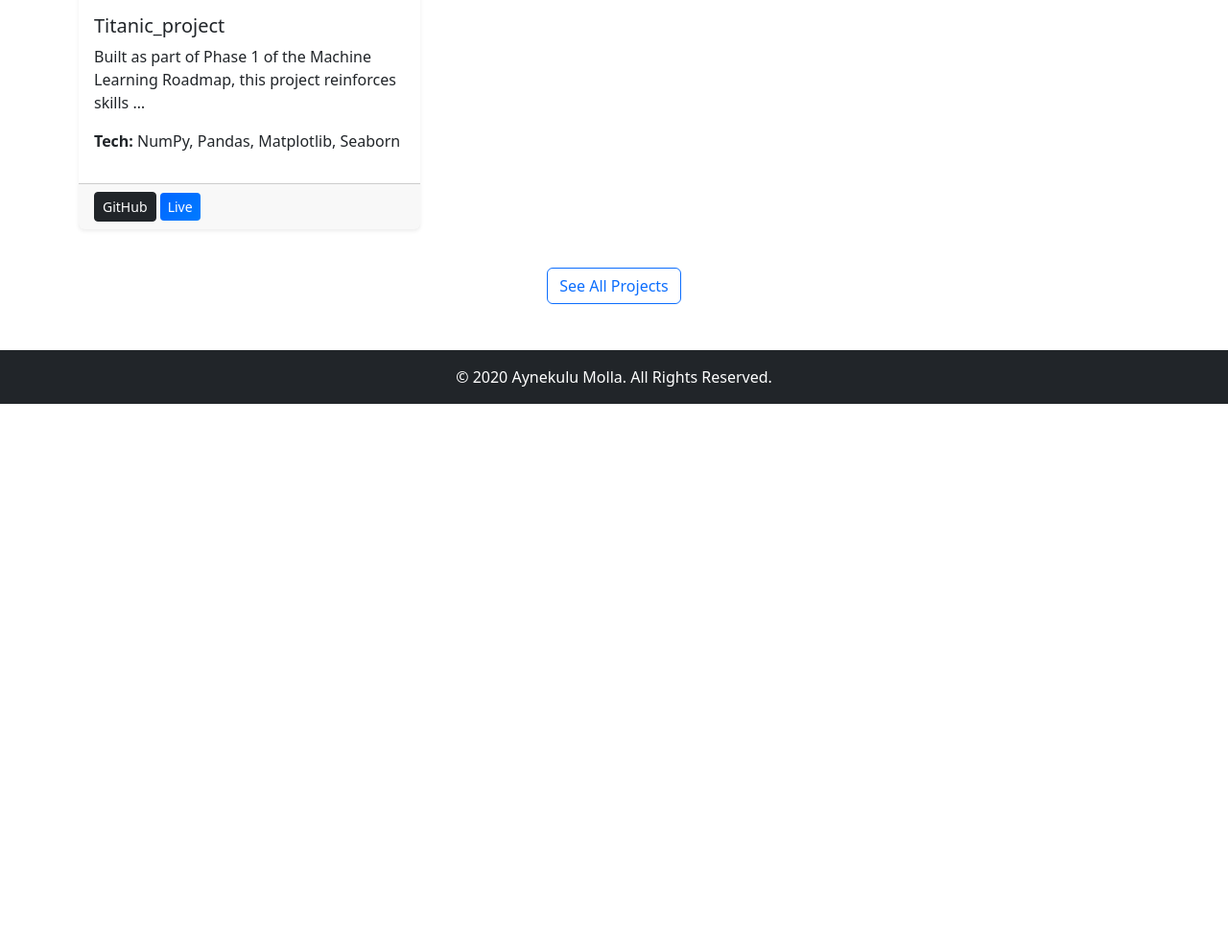
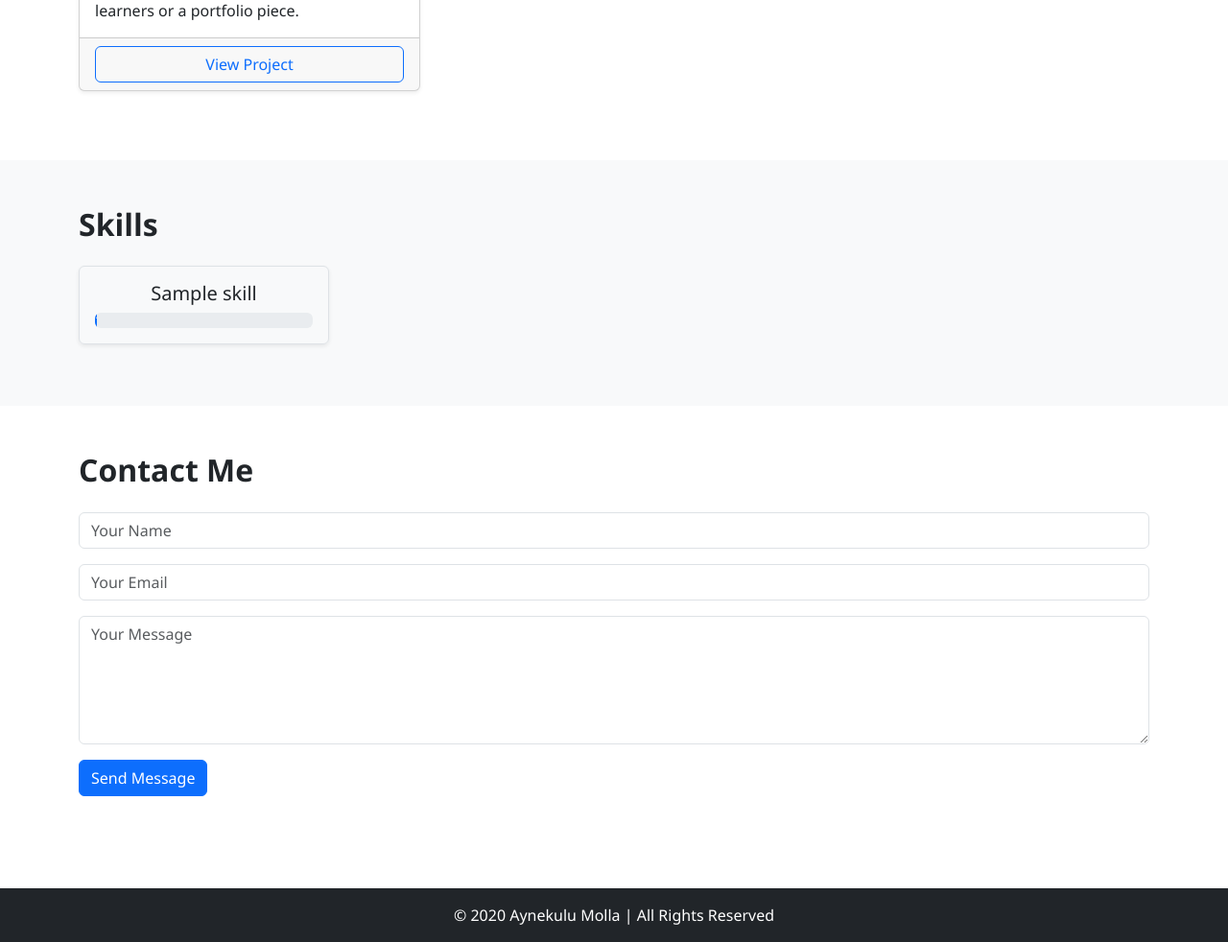
Before and after one commit to Aynekulu-Dev/portfolio, a Django app: template main/templates/home.html in a window 1280 px wide. Shown: the part 945-1927 px from the top of the page at 96% size. Before the commit the page ends 1366 px from the top, so only its background shows below. Run offline with Django 5.2, Linux system fonts and the light colour scheme; data comes from the database, SQL or seed files in the repository; tables that the repository leaves empty hold one stand-in row (values such as "Sample post"); the template is opened without the code that fills it: values that come from a table or form of the project are taken from there, most other values are stand-ins (such as "Sample title", 1, 10 or a date in 2020).

Commit message:
Add modern frontend templates, CSS, JS for portfolio

```diff
--- a/main/templates/base.html
+++ b/main/templates/base.html
@@ -1,12 +1,15 @@
-
 {% load static %}
 <!DOCTYPE html>
 <html lang="en">
 <head>
     <meta charset="UTF-8">
     <meta name="viewport" content="width=device-width, initial-scale=1.0">
-    <title>{% block title %}Portfolio{% endblock %}</title>
+    <title>{% block title %}Aynekulu Molla Portfolio{% endblock %}</title>
+
+    <!-- Bootstrap CSS -->
     <link href="https://cdn.jsdelivr.net/npm/bootstrap@5.3.0/dist/css/bootstrap.min.css" rel="stylesheet">
+
+    <!-- Custom CSS -->
     <link rel="stylesheet" href="{% static 'css/style.css' %}">
 </head>
 <body>
@@ -19,24 +22,26 @@
         </button>
         <div class="collapse navbar-collapse" id="navbarNav">
           <ul class="navbar-nav ms-auto">
-            <li class="nav-item"><a class="nav-link" href="/">Home</a></li>
-            <li class="nav-item"><a class="nav-link" href="/about/">About</a></li>
-            <li class="nav-item"><a class="nav-link" href="/projects/">Projects</a></li>
-            <li class="nav-item"><a class="nav-link" href="/contact/">Contact</a></li>
+            <li class="nav-item"><a class="nav-link" href="#projects">Projects</a></li>
+            <li class="nav-item"><a class="nav-link" href="#skills">Skills</a></li>
+            <li class="nav-item"><a class="nav-link" href="#contact">Contact</a></li>
           </ul>
         </div>
       </div>
     </nav>
 
-    <main class="container mt-5">
-        {% block content %}{% endblock %}
-    </main>
+    <!-- Main content -->
+    {% block content %}
+    {% endblock %}
 
+    <!-- Footer -->
     <footer class="bg-dark text-white text-center py-3 mt-5">
-      &copy; {{ now|date:"Y" }} Aynekulu Molla. All Rights Reserved.
+        &copy; {{ year }} Aynekulu Molla | All Rights Reserved
     </footer>
 
+    <!-- Bootstrap JS -->
     <script src="https://cdn.jsdelivr.net/npm/bootstrap@5.3.0/dist/js/bootstrap.bundle.min.js"></script>
+    <!-- Custom JS -->
     <script src="{% static 'js/script.js' %}"></script>
 </body>
 </html>
--- a/main/templates/home.html
+++ b/main/templates/home.html
@@ -1,60 +1,74 @@
 {% extends 'base.html' %}
-{% block title %}Home - Portfolio{% endblock %}
+{% block title %}Home | Aynekulu Molla{% endblock %}
 {% block content %}
+<!-- Hero Section -->
+<section class="hero text-center py-5 bg-light">
+    <div class="container">
+        <h1 class="display-4 fw-bold">Hi, I'm Aynekulu Molla</h1>
+        <p class="lead">I build modern and responsive web applications</p>
+        <a href="#projects" class="btn btn-primary mt-3">View My Work</a>
+    </div>
+</section>
 
-<!-- Hero Section -->
-<div class="text-center py-5 bg-light rounded shadow-sm mb-5">
-    <h1 class="display-4 fw-bold">Hi, I'm Aynekulu Molla</h1>
-    <p class="lead">Software Engineer | Python | Django | Machine Learning</p>
-    <a href="/projects/" class="btn btn-primary btn-lg mt-3">View My Projects</a>
-</div>
-
-<!-- Skills Section -->
-<h2 class="mb-4">My Skills</h2>
-<div class="row mb-5">
-    {% for skill in skills %}
-    <div class="col-md-6 mb-3">
-        <h5 class="fw-semibold">{{ skill.name }}</h5>
-        <div class="progress rounded-pill" style="height: 25px;">
-            <div class="progress-bar progress-bar-striped bg-primary" role="progressbar" style="width: {{ skill.level }}%;" aria-valuenow="{{ skill.level }}" aria-valuemin="0" aria-valuemax="100">
-                {{ skill.level }}%
-            </div>
-        </div>
-    </div>
-    {% empty %}
-        <p>No skills added yet. Add via admin panel.</p>
-    {% endfor %}
-</div>
-
-<!-- Quick Projects Preview -->
-<h2 class="mb-4">Featured Projects</h2>
+<!-- Projects Section -->
+<section id="projects" class="py-5">
+    <div class="container">
+        <h2 class="fw-bold mb-4">Projects</h2>
         <div class="row">
-    {% for project in projects|slice:":3" %}
+            {% for project in projects %}
             <div class="col-md-4 mb-4">
-        <div class="card h-100 shadow-sm hover-effect">
-            {% if project.image %}
+                <div class="card h-100 shadow-sm">
                     <img src="{{ project.image.url }}" class="card-img-top" alt="{{ project.title }}">
-            {% endif %}
                     <div class="card-body">
                         <h5 class="card-title">{{ project.title }}</h5>
-                <p class="card-text">{{ project.description|truncatewords:15 }}</p>
-                <p><strong>Tech:</strong> {{ project.tech_stack }}</p>
+                        <p class="card-text">{{ project.description }}</p>
                     </div>
                     <div class="card-footer">
-                {% if project.github_link %}
-                    <a href="{{ project.github_link }}" class="btn btn-sm btn-dark" target="_blank">GitHub</a>
-                {% endif %}
-                {% if project.live_demo %}
-                    <a href="{{ project.live_demo }}" class="btn btn-sm btn-primary" target="_blank">Live</a>
-                {% endif %}
+                        <a href="{{ project.link }}" target="_blank" class="btn btn-outline-primary w-100">View Project</a>
                     </div>
                 </div>
             </div>
             {% endfor %}
         </div>
+    </div>
+</section>
 
-<div class="text-center mt-3">
-    <a href="/projects/" class="btn btn-outline-primary">See All Projects</a>
+<!-- Skills Section -->
+<section id="skills" class="py-5 bg-light">
+    <div class="container">
+        <h2 class="fw-bold mb-4">Skills</h2>
+        <div class="row">
+            {% for skill in skills %}
+            <div class="col-md-3 col-sm-6 mb-3">
+                <div class="skill-card p-3 text-center border rounded shadow-sm">
+                    <h5>{{ skill.name }}</h5>
+                    <div class="progress mt-2">
+                        <div class="progress-bar" role="progressbar" style="width: {{ skill.level }}%;" aria-valuenow="{{ skill.level }}" aria-valuemin="0" aria-valuemax="100">{{ skill.level }}%</div>
                     </div>
+                </div>
+            </div>
+            {% endfor %}
+        </div>
+    </div>
+</section>
 
+<!-- Contact Section -->
+<section id="contact" class="py-5">
+    <div class="container">
+        <h2 class="fw-bold mb-4">Contact Me</h2>
+        <form method="POST" action="{% url 'contact' %}">
+            {% csrf_token %}
+            <div class="mb-3">
+                <input type="text" name="name" placeholder="Your Name" class="form-control" required>
+            </div>
+            <div class="mb-3">
+                <input type="email" name="email" placeholder="Your Email" class="form-control" required>
+            </div>
+            <div class="mb-3">
+                <textarea name="message" placeholder="Your Message" class="form-control" rows="5" required></textarea>
+            </div>
+            <button type="submit" class="btn btn-primary">Send Message</button>
+        </form>
+    </div>
+</section>
 {% endblock %}
--- a/static/css/style.css
+++ b/static/css/style.css
@@ -1,62 +1,21 @@
-/* Profile image */
-.profile-img {
-  width: 160px;
-  height: 160px;
-  object-fit: cover;
-  border: 6px solid #fff;
-  margin-top: -80px;
+body {
+    font-family: 'Segoe UI', sans-serif;
 }
 
-/* Certificate */
-.certificate-img {
-  max-width: 100%;
-  border-radius: 8px;
+.hero {
+    background: url('../images/hero-bg.jpg') no-repeat center center;
+    background-size: cover;
+    color: #fff;
 }
 
-/* Card clickable image */
-.card-img-clickable {
-  cursor: pointer;
-  object-fit: cover;
-  height: 220px;
+.skill-card {
+    transition: transform 0.3s;
 }
 
-/* Project card hover */
-.project-card:hover {
-  transform: translateY(-6px);
-  transition: transform .25s ease, box-shadow .25s ease;
-  box-shadow: 0 18px 40px rgba(12, 23, 46, 0.12);
+.skill-card:hover {
+    transform: translateY(-5px);
 }
 
-/* Skill progress pill */
-.skill-progress {
-  height: 18px;
-  border-radius: 10px;
-  overflow: hidden;
-  background: linear-gradient(90deg, #eef3ff, #f7fbff);
+footer {
+    background-color: #212529;
 }
-
-.skill-progress .progress-bar {
-  height: 100%;
-  transition: width 0.9s ease;
-  display: flex;
-  align-items: center;
-  justify-content: center;
-  font-weight: 600;
-}
-
-/* Buttons */
-.btn-primary {
-  background-image: linear-gradient(135deg,#0066ff,#007bff);
-  border: none;
-}
-
-/* Card shadow */
-.card.shadow-sm {
-  border: none;
-}
-
-/* Small responsive tweaks */
-@media (max-width: 767px) {
-  .card-img-clickable { height: 180px; }
-  .profile-img { width: 120px; height: 120px; margin-top: -60px; }
-}
--- a/static/js/script.js
+++ b/static/js/script.js
@@ -1,101 +1,8 @@
-// Animate skill progress bars when in view
-function animateSkillBars() {
-  const progressEls = document.querySelectorAll('.skill-progress');
-  const observer = new IntersectionObserver(entries => {
-    entries.forEach(entry => {
-      if (entry.isIntersecting) {
-        const bar = entry.target.querySelector('.progress-bar');
-        const level = entry.target.dataset.level || 0;
-        bar.style.width = level + '%';
-        bar.textContent = level + '%';
-        observer.unobserve(entry.target);
-      }
+// Smooth scroll for navbar links
+document.querySelectorAll('a.nav-link').forEach(anchor => {
+    anchor.addEventListener('click', function (e) {
+        e.preventDefault();
+        const target = document.querySelector(this.getAttribute('href'));
+        target.scrollIntoView({ behavior: 'smooth' });
     });
-  }, { threshold: 0.3 });
-
-  progressEls.forEach(el => observer.observe(el));
-}
-
-// Project modal handling
-function setupProjectModal() {
-  const modalEl = document.getElementById('projectModal');
-  if (!modalEl) return;
-  const modal = new bootstrap.Modal(modalEl);
-
-  function openModal(title, desc, image) {
-    document.getElementById('projectModalTitle').textContent = title;
-    const imgEl = document.getElementById('projectModalImage');
-    imgEl.src = image;
-    imgEl.alt = title;
-    document.getElementById('projectModalDesc').textContent = desc;
-    modal.show();
-  }
-
-  document.querySelectorAll('.card-img-clickable, .view-more-btn').forEach(btn => {
-    btn.addEventListener('click', (e) => {
-      const title = e.currentTarget.dataset.title;
-      const desc = e.currentTarget.dataset.desc;
-      const image = e.currentTarget.dataset.image;
-      openModal(title, desc, image);
-    });
-  });
-}
-
-// Contact form basic client-side validation
-function setupContactForm() {
-  const form = document.getElementById('contactForm');
-  if (!form) return;
-  form.addEventListener('submit', function(e) {
-    const name = form.querySelector('[name=name]');
-    const email = form.querySelector('[name=email]');
-    const message = form.querySelector('[name=message]');
-    let valid = true;
-
-    // simple checks
-    if (!name.value.trim()) {
-      name.classList.add('is-invalid');
-      valid = false;
-    } else {
-      name.classList.remove('is-invalid');
-    }
-
-    if (!email.value.trim() || !email.value.includes('@')) {
-      email.classList.add('is-invalid');
-      valid = false;
-    } else {
-      email.classList.remove('is-invalid');
-    }
-
-    if (!message.value.trim()) {
-      message.classList.add('is-invalid');
-      valid = false;
-    } else {
-      message.classList.remove('is-invalid');
-    }
-
-    if (!valid) {
-      e.preventDefault();
-      return false;
-    }
-    // otherwise allow normal submit (server handles saving/email)
-  });
-}
-
-// Smooth scroll for anchor links (optional)
-function setupSmoothScroll() {
-  document.querySelectorAll('a[href^="#"]').forEach(anchor => {
-    anchor.addEventListener('click', function (e) {
-      e.preventDefault();
-      const target = document.querySelector(this.getAttribute('href'));
-      if (target) target.scrollIntoView({ behavior: 'smooth' });
-    });
-  });
-}
-
-// Init on DOM ready
-document.addEventListener('DOMContentLoaded', () => {
-  animateSkillBars();
-  setupProjectModal();
-  setupContactForm();
-  setupSmoothScroll();
 });
```
Lines whose indentation alone changed are shown as unchanged.
